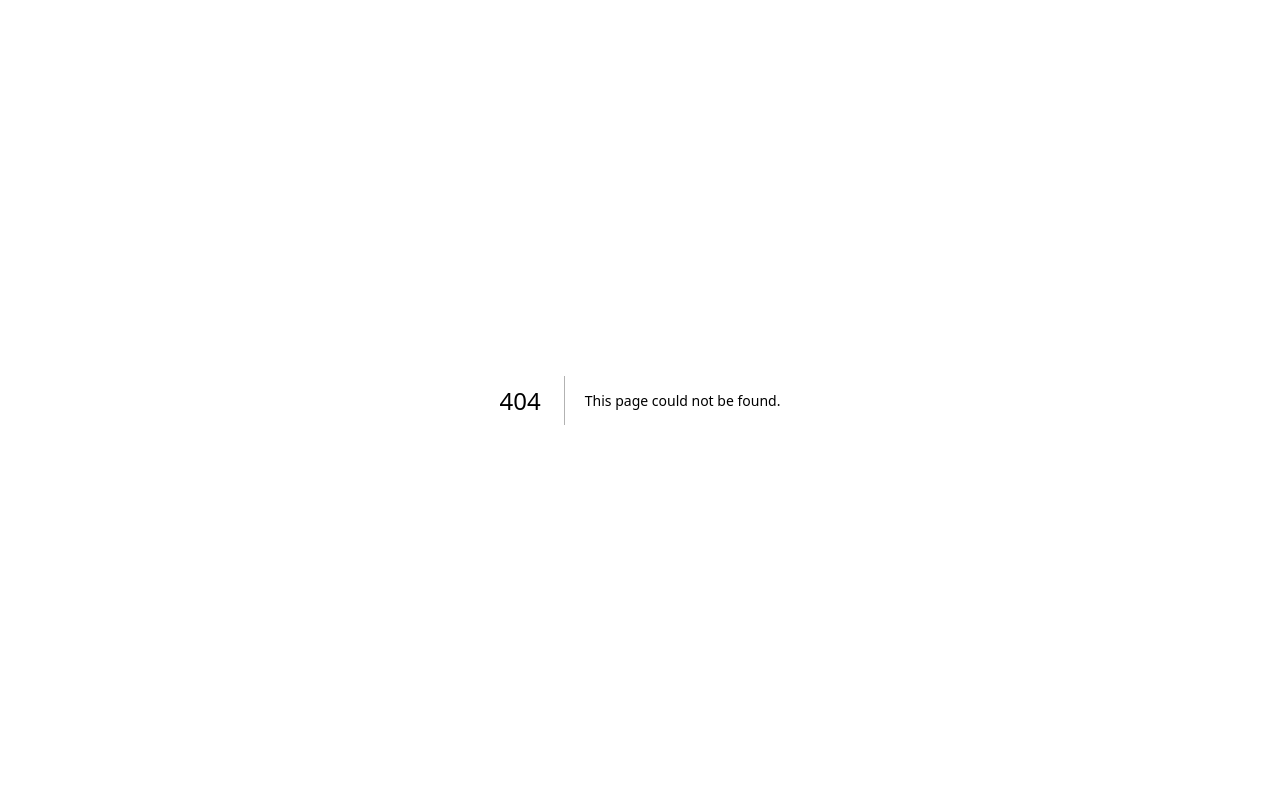
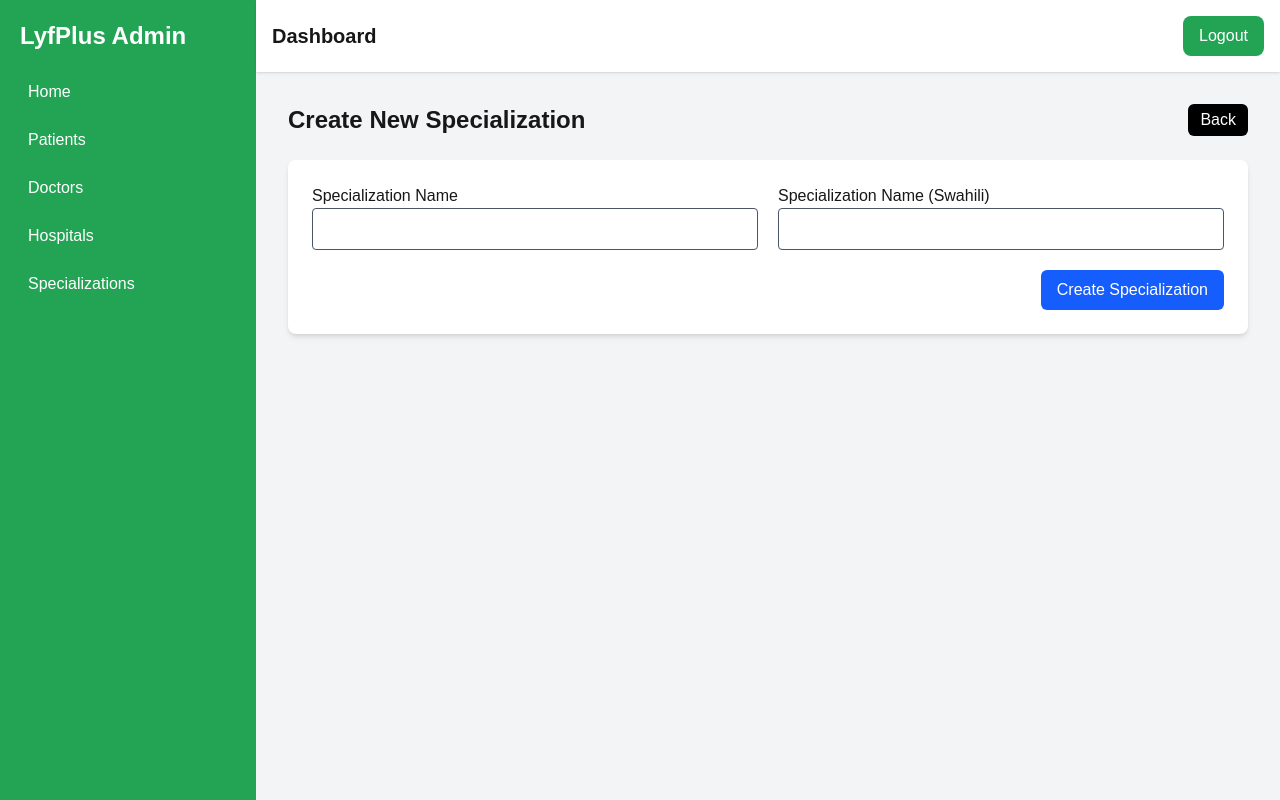
Before and after one commit to kevinmisigaro/lyf-ad, a Next.js app: page /specializations/1 in a window 1280 px wide. Before the commit this address had no page. Built offline with nearby package versions, Linux system fonts and the light colour scheme.

Commit message:
added code for creating new specialization

```diff
--- a/package.json
+++ b/package.json
@@ -11,6 +11,7 @@
   "dependencies": {
     "axios": "^1.8.4",
     "lodash": "^4.17.21",
+    "moment": "^2.30.1",
     "next": "15.2.4",
     "react": "^19.0.0",
     "react-data-table-component": "^7.7.0",
--- /dev/null
+++ b/src/app/(dashboard)/hospitals/new/page.tsx
@@ -0,0 +1,12 @@
+import DashboardLayout from '@/components/layouts/DashboardLayout'
+import React from 'react'
+
+function Page() {
+  return (
+    <DashboardLayout>
+        <div>Page</div>
+    </DashboardLayout>
+  )
+}
+
+export default Page
--- a/src/app/(dashboard)/hospitals/page.tsx
+++ b/src/app/(dashboard)/hospitals/page.tsx
@@ -40,7 +40,10 @@ function Page() {
   return (
     <DashboardLayout>
       <div className="p-8">
-        <h2 className="font-bold text-2xl mb-5">Hospitals</h2>
+        <div className="flex w-full justify-between mb-5">
+          <h2 className="font-bold text-2xl">Hospitals</h2>
+          <a href="/hospitals/new" className="px-8 py-2 bg-blue-500 text-white rounded-md">New</a>
+        </div>
         <DataTable columns={columns} data={hospitals} pagination />
       </div>
     </DashboardLayout>
--- /dev/null
+++ b/src/app/(dashboard)/specializations/[new]/page.tsx
@@ -0,0 +1,104 @@
+"use client"
+
+import DashboardLayout from "@/components/layouts/DashboardLayout";
+import { useRouter } from "next/navigation";
+import { useState } from "react";
+
+interface SpecializationForm {
+  name: string;
+  swahili: string;
+}
+
+function Page() {
+  const router = useRouter();
+  const [specialization, setSpecialization] = useState<SpecializationForm>({
+    name: "",
+    swahili: "",
+  });
+  const [loading, setLoading] = useState(false);
+
+  const handleChange = (e: React.ChangeEvent<HTMLInputElement>) => {
+    const { name, value } = e.target;
+    setSpecialization((prev) => ({ ...prev, [name]: value }));
+  };
+
+  const handleSubmit = async (e: React.FormEvent) => {
+    e.preventDefault();
+    setLoading(true);
+
+    try {
+      const response = await fetch("/api/admin/save-specialization", {
+        method: "POST",
+        headers: { "Content-Type": "application/json" },
+        body: JSON.stringify(specialization),
+      });
+
+      if (response.ok) {
+        router.push("/specializations"); // Redirect after success
+      } else {
+        console.error("Failed to create specialization");
+      }
+    } catch (error) {
+      console.error("Error submitting specialization", error);
+    } finally {
+      setLoading(false);
+    }
+  };
+
+  return (
+    <DashboardLayout>
+      <div className="p-8">
+        <div className="flex w-full justify-between mb-5">
+          <h2 className="font-bold text-2xl">Create New Specialization</h2>
+          <div
+            onClick={() => router.back()}
+            className="bg-black text-white rounded-md px-3 py-1 cursor-pointer"
+          >
+            Back
+          </div>
+        </div>
+
+        <form
+          onSubmit={handleSubmit}
+          className="bg-white p-6 rounded-lg shadow-md mt-6 grid grid-cols-1 md:grid-cols-2 gap-5"
+        >
+          <div>
+            <label className="block font-medium">Specialization Name</label>
+            <input
+              type="text"
+              name="name"
+              value={specialization.name}
+              onChange={handleChange}
+              required
+              className="w-full border rounded px-3 py-2 text-gray-600"
+            />
+          </div>
+
+          <div>
+            <label className="block font-medium">Specialization Name (Swahili)</label>
+            <input
+              type="text"
+              name="swahili"
+              value={specialization.swahili}
+              onChange={handleChange}
+              required
+              className="w-full border rounded px-3 py-2 text-gray-600"
+            />
+          </div>
+
+          <div className="col-span-2 flex justify-end">
+            <button
+              type="submit"
+              className="bg-blue-600 text-white px-4 py-2 rounded-md disabled:opacity-50"
+              disabled={loading}
+            >
+              {loading ? "Submitting..." : "Create Specialization"}
+            </button>
+          </div>
+        </form>
+      </div>
+    </DashboardLayout>
+  );
+}
+
+export default Page;
--- a/src/app/(dashboard)/specializations/page.tsx
+++ b/src/app/(dashboard)/specializations/page.tsx
@@ -40,7 +40,10 @@ function Page() {
   return (
     <DashboardLayout>
       <div className="p-8">
-        <h2 className="font-bold text-2xl mb-5">Specializations</h2>
+        <div className="flex w-full justify-between mb-5">
+          <h2 className="font-bold text-2xl">Specializations</h2>
+          <a href="/specializations/new" className="px-8 py-2 bg-blue-500 text-white rounded-md">New</a>
+        </div>
         <DataTable columns={columns} data={specializations} pagination />
       </div>
     </DashboardLayout>
--- a/src/app/(users)/doctors/[number]/page.tsx
+++ b/src/app/(users)/doctors/[number]/page.tsx
@@ -4,6 +4,7 @@ import DashboardLayout from "@/components/layouts/DashboardLayout";
 import Loader from "@/components/loader";
 import { apiRequest } from "@/utils/functions";
 import { User } from "@/utils/interfaces";
+import moment from "moment";
 import { useParams, useRouter } from "next/navigation";
 import { useEffect, useState } from "react";
 
@@ -32,7 +33,7 @@ function Page() {
   const verifyDoctor = async () => {
     try {
       setLoading(true);
-      const response = await apiRequest<User>({
+      const response = await apiRequest({
         method: "GET",
         url: `/admin/verifydoc/${doctor?.userID}`,
       });
@@ -41,8 +42,7 @@ function Page() {
       }
     } catch (error) {
       console.error("Error fetching doctor data:", error);
-    } finally {
-      setLoading(false);
+      setLoading(false)
     }
   };
 
@@ -122,6 +122,42 @@ function Page() {
                   className="w-full border rounded px-3 py-2 text-gray-600"
                 />
               </div>
+              <div>
+                <label className="block font-medium">Last time online</label>
+                <input
+                  type="text"
+                  value={moment(doctor?.lastOnlineTime).format("DD-MM-Y H:mm") || ""}
+                  readOnly
+                  className="w-full border rounded px-3 py-2 text-gray-600"
+                />
+              </div>
+              <div>
+                <label className="block font-medium">Country</label>
+                <input
+                  type="text"
+                  value={doctor?.country || ""}
+                  readOnly
+                  className="w-full border rounded px-3 py-2 text-gray-600"
+                />
+              </div>
+              <div>
+                <label className="block font-medium">Call fee</label>
+                <input
+                  type="text"
+                  value={doctor?.call_fee || ""}
+                  readOnly
+                  className="w-full border rounded px-3 py-2 text-gray-600"
+                />
+              </div>
+              <div>
+                <label className="block font-medium">Consultation fee</label>
+                <input
+                  type="text"
+                  value={doctor?.consultation_fee || ""}
+                  readOnly
+                  className="w-full border rounded px-3 py-2 text-gray-600"
+                />
+              </div>
             </div>
             <div className="bg-white p-6 rounded-lg shadow-md mt-6 grid grid-cols-1 md:grid-cols-3 gap-5">
               <div
--- a/src/components/nav/TopNav.tsx
+++ b/src/components/nav/TopNav.tsx
@@ -1,12 +1,25 @@
-import React from 'react'
+"use client"
+
+import { useRouter } from "next/navigation";
 
 function TopNav() {
+  const router = useRouter();
+
+  const logout = () => {
+    router.push("/");
+  };
+
   return (
     <header className="bg-white shadow p-4 flex justify-between items-center">
-        <h1 className="text-xl font-semibold">Dashboard</h1>
-        <button className="bg-[#23a455] text-white px-4 py-2 rounded-lg hover:bg-[#1d8b47] transition">Logout</button>
-      </header>
-  )
+      <h1 className="text-xl font-semibold">Dashboard</h1>
+      <button
+        onClick={logout}
+        className="bg-[#23a455] text-white px-4 py-2 rounded-lg hover:bg-[#1d8b47] transition"
+      >
+        Logout
+      </button>
+    </header>
+  );
 }
 
-export default TopNav
+export default TopNav;
```
Also changed, not shown: 1 other file (tests, documents, lock files or other folders).
